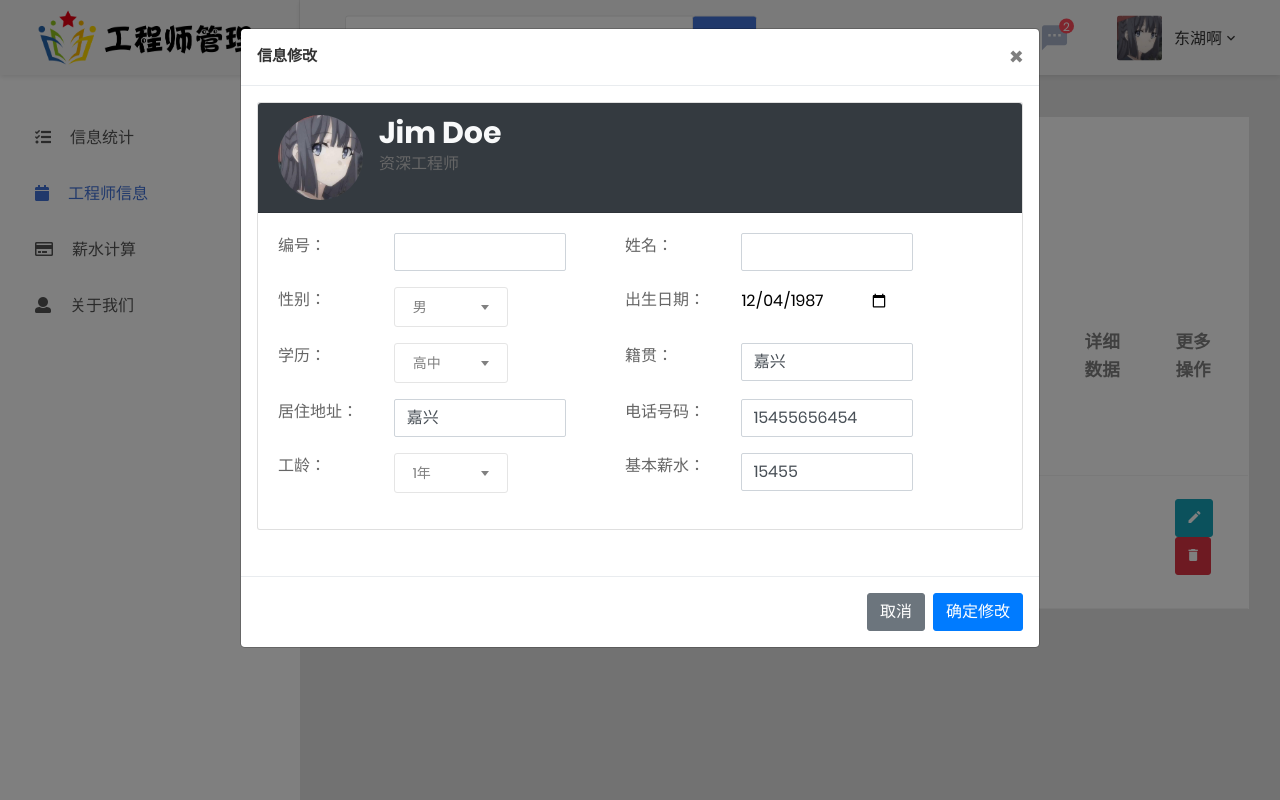
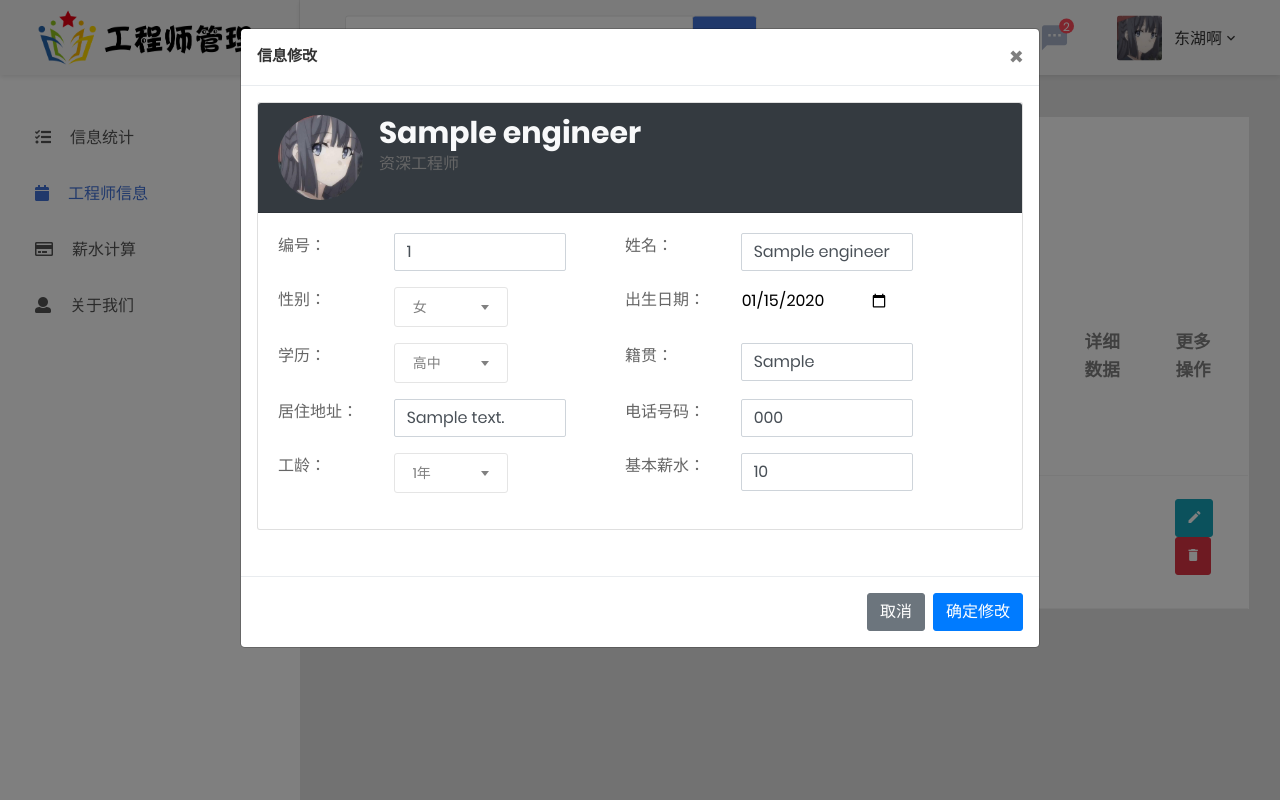
Before and after one commit to wateryoulike/Software-engineering, a Django app: page /workerList/ in a window 1280 px wide, after a click that opens the changed part. Run offline with Django 3.2, Linux system fonts and the light colour scheme; tables that the repository leaves empty hold one stand-in row (values such as "Sample post"); some libraries are stand-ins or nearby versions.

Commit message:
第十次上传
修改功能的实现，修改界面的编写，删除弹框的设置

```diff
--- a/softwareEngineering/rearend/views.py
+++ b/softwareEngineering/rearend/views.py
@@ -31,11 +31,17 @@ def calculation(request):
     return render(request, 'calculation.html', context=context)
 
 def engineer_detail(request):
-    cateId = 3
-    context = {
-        'cateId': cateId
-    }
-    return render(request, 'calculation.html', context=context)
+    if request.is_ajax():
+        data = json.loads(request.body)
+        id = int(data['id'])
+        datas = Engineer.objects.filter(id=id).values()[0]
+        datas['birth_date'] = datas['birth_date'].strftime("%Y-%m-%d")
+        print(id, datas)
+        context = {
+            'datas': datas,
+        }
+        return JsonResponse(context, safe=False)
+
 
 def hand_calculation(request):
     cateId = 3
--- a/softwareEngineering/template/workerList.html
+++ b/softwareEngineering/template/workerList.html
@@ -208,7 +208,7 @@
                                                 <img class="align-self-center rounded-circle mr-3" style="width:85px; height:85px;" alt="" src="/static/images/icon/me.jpg">
                                             </a>
                                             <div class="media-body">
-                                                <h2 class="text-light display-6">Jim Doe</h2>
+                                                <h2 class="text-light display-6" id="engineer_name">Jim Doe</h2>
                                                 <p>资深工程师</p>
                                             </div>
                                         </div>
@@ -221,7 +221,7 @@
                                                     <label for="text-input" class=" form-control-label">编号：</label>
                                                 </div>
                                                 <div class="col-7">
-                                                    <input type="text" id="number" name="text-input" class="form-control">
+                                                    <input  value="" type="text" id="number" name="text-input" class="form-control">
                                                 </div>
                                             </div>
                                             <div class="col-6 row">
@@ -241,9 +241,9 @@
                                                 </div>
                                                 <div class="col-7">
                                                     <div class="rs-select2--dark rs-select2--sm rs-select2--border">
-                                                        <select id="sex" name="time_length" class="js-select2 au-select-dark">
+                                                        <select id="sex" name="id" class="js-select2 au-select-dark">
+                                                            <option value="0">女</option>
                                                             <option value="1">男</option>
-                                                            <option value="0">女</option>
                                                         </select>
                                                         <div class="dropDownSelect2"></div>
                                                     </div>
@@ -254,7 +254,7 @@
                                                     <label for="text-input" class=" form-control-label">出生日期：</label>
                                                 </div>
                                                 <div class="col-7">
-                                                    <input name="birth_date" id="date_choose" type="date" value="1987-12-04"/>
+                                                    <input name="birth_date" id="birth_date" type="date" value="1987-12-04"/>
                                                 </div>
                                             </div>
                                         </div>
@@ -376,8 +376,24 @@
                     //请求成功
                     success : function(result) {
                         console.log(result);
-                        var status = result['loginOutStatus'];
-
+                        var datas = result['datas'];
+                        var sex = datas['sex'];
+                        var education = datas['education'] - 1;
+                        console.log(sex + education);
+                        console.log(datas);
+                        $('#name').val(datas['name']);
+                        $('#number').val(datas['number']);
+                        console.log("238102384190849238094" + "|| " + sex);
+                        console.log($('#sex').children('option').eq(sex));
+                        $('#sex').children('option').eq(sex).prop("selected", true);
+                        $('#birth_date').val(datas['birth_date']);
+                        $('#engineer_name').html(datas['name']);
+                        $('#education').children('option').eq(education).prop("selected", true);
+                        {#$('#education').prop(datas['education'],true);#}
+                        $('#hometown').val(datas['hometown']);
+                        $('#address').val(datas['address']);
+                        $('#telphone').val(datas['telphone']);
+                        $('#basic_wage').val(datas['basic_wage']);
                     },
                     //请求失败，包含具体的错误信息
                     error : function(e){
```
Also changed, not shown: 2 other files.
